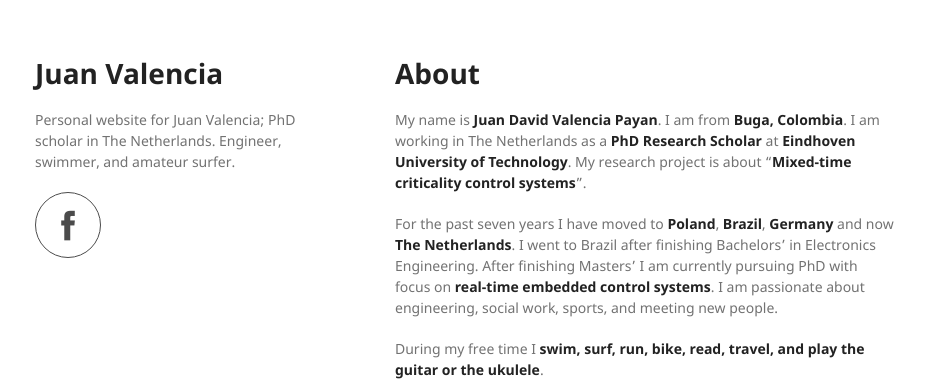
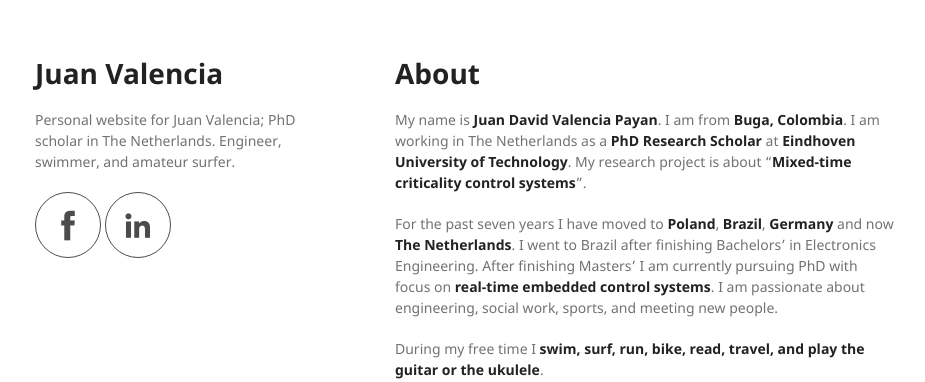
Before and after one commit to juanvalen15/juanvalen15.github.io, a Jekyll site: the page built from index.md, in a window 1280 px wide. Shown: the top 382 px of the page, without its empty margins (175-1100 px from the left). Built offline with Jekyll 4.4.1, drawn with Linux system fonts in a browser that asks for light colours; our own code applies the rules of GitHub Pages for plain Markdown files.

Commit message:
added linkedin link

```diff
--- a/_layouts/default.html
+++ b/_layouts/default.html
@@ -20,6 +20,9 @@
         <p>{{ site.description | default: site.github.project_tagline }}</p>
 
         <a class="icon-facebook social-button color" href="http://facebook.com/jdvalenciapayan"></a>
+        <a class="icon-linkedin social-button color" href="http://linkedin.com/jdvalenciapayan"></a>
+
+
 
         {% if site.github.is_project_page %}
           <p class="view"><a href="{{ site.github.repository_url }}">View the Project on GitHub <small>{{ github_name }}</small></a></p>
```
